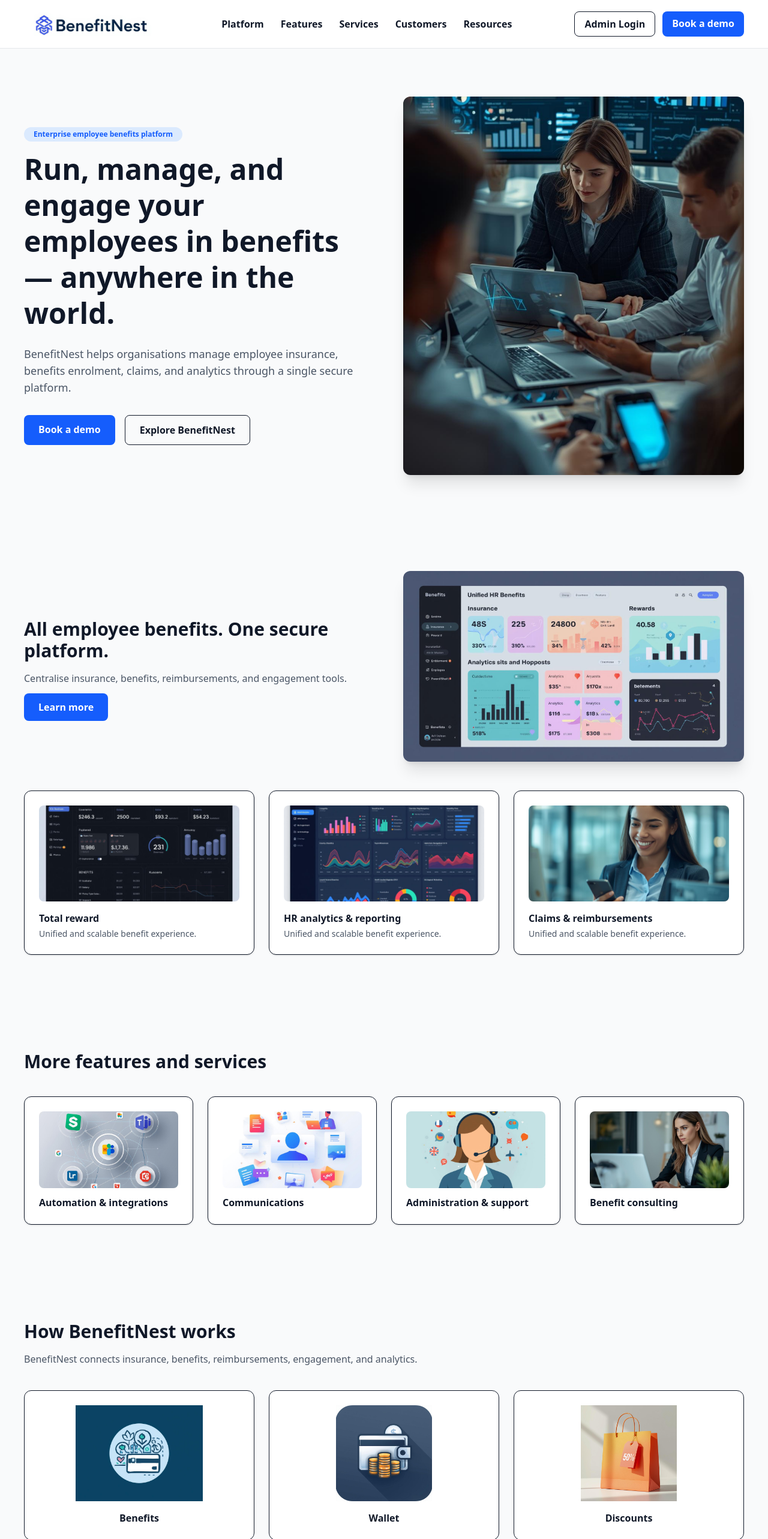
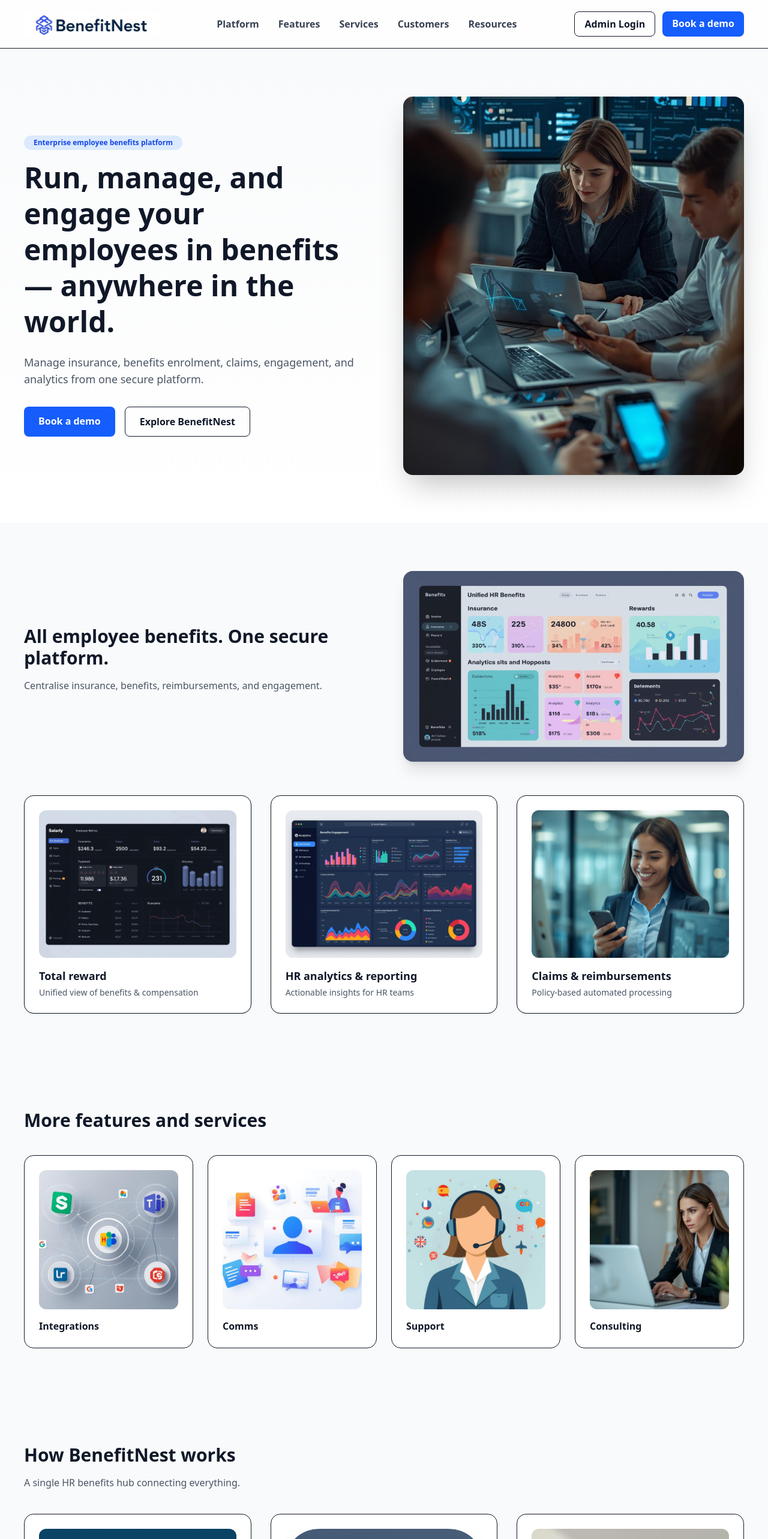
Before and after one commit to sanjaisinghraj/benefitnest-frontend, a Next.js app: page / in a window 1280 px wide. Shown: the top 2566 px of the page at 60% size. Built offline with nearby package versions, Linux system fonts and the light colour scheme.

Commit message:
changed page.tsx file

```diff
--- a/app/page.tsx
+++ b/app/page.tsx
@@ -6,28 +6,40 @@ export default function Page() {
   return (
     <>
       {/* HEADER */}
-      <header className="bg-white border-b border-gray-200 sticky top-0 z-50">
-        <div className="max-w-7xl mx-auto px-10 flex items-center justify-between h-20">
-          <img src="/images/marketing/logo.png" alt="BenefitNest" className="h-10" />
+      <header className="bg-white/80 backdrop-blur border-b sticky top-0 z-50">
+        <div className="max-w-7xl mx-auto px-6 lg:px-10 flex items-center justify-between h-20">
+          <a href="/">
+            <img
+              src="/images/marketing/logo.png"
+              alt="BenefitNest"
+              className="h-10"
+            />
+          </a>
 
-          <nav className="hidden md:flex gap-7 font-semibold">
-            <a className="hover:text-blue-600" href="#">Platform</a>
-            <a className="hover:text-blue-600" href="#">Features</a>
-            <a className="hover:text-blue-600" href="#">Services</a>
-            <a className="hover:text-blue-600" href="#">Customers</a>
-            <a className="hover:text-blue-600" href="#">Resources</a>
+          <nav className="hidden md:flex gap-8 font-semibold text-gray-700">
+            {["Platform", "Features", "Services", "Customers", "Resources"].map(
+              (item) => (
+                <a
+                  key={item}
+                  href="#"
+                  className="relative after:absolute after:-bottom-1 after:left-0 after:h-0.5 after:w-0 after:bg-blue-600 hover:after:w-full after:transition-all"
+                >
+                  {item}
+                </a>
+              )
+            )}
           </nav>
 
           <div className="flex gap-3">
             <a
               href="https://admin.benefitnest.space/admin"
-              className="px-4 py-2 rounded-lg border font-semibold hover:shadow-md"
+              className="px-4 py-2 rounded-lg font-semibold border hover:bg-gray-100"
             >
               Admin Login
             </a>
             <a
               href="#"
-              className="px-4 py-2 rounded-lg bg-blue-600 text-white font-semibold hover:shadow-lg"
+              className="px-4 py-2 rounded-lg font-semibold bg-blue-600 text-white hover:bg-blue-700"
             >
               Book a demo
             </a>
@@ -36,106 +48,122 @@ export default function Page() {
       </header>
 
       {/* HERO */}
-      <section className="bg-gray-50 py-20">
-        <div className="max-w-7xl mx-auto px-10 grid md:grid-cols-2 gap-16 items-center">
+      <section className="bg-gradient-to-b from-gray-50 to-white py-20">
+        <div className="max-w-7xl mx-auto px-6 lg:px-10 grid lg:grid-cols-2 gap-16 items-center">
           <div>
-            <span className="inline-block mb-4 px-4 py-1 rounded-full bg-blue-100 text-blue-600 text-xs font-bold">
+            <span className="inline-block px-4 py-1 rounded-full bg-blue-100 text-blue-700 text-xs font-bold mb-4">
               Enterprise employee benefits platform
             </span>
 
-            <h1 className="text-5xl font-bold mb-6 leading-tight">
-              Run, manage, and engage your employees in benefits — anywhere in the world.
+            <h1 className="text-4xl lg:text-5xl font-extrabold leading-tight mb-6">
+              Run, manage, and engage your employees in benefits — anywhere in the
+              world.
             </h1>
 
             <p className="text-lg text-gray-600 max-w-xl">
-              BenefitNest helps organisations manage employee insurance, benefits enrolment,
-              claims, and analytics through a single secure platform.
+              Manage insurance, benefits enrolment, claims, engagement, and
+              analytics from one secure platform.
             </p>
 
             <div className="flex gap-4 mt-8">
-              <a className="px-6 py-3 rounded-lg bg-blue-600 text-white font-semibold hover:shadow-lg" href="#">
+              <a className="px-6 py-3 rounded-lg font-semibold bg-blue-600 text-white hover:bg-blue-700">
                 Book a demo
               </a>
-              <a className="px-6 py-3 rounded-lg border font-semibold hover:shadow-md" href="#features">
+              <a className="px-6 py-3 rounded-lg font-semibold border hover:bg-gray-100">
                 Explore BenefitNest
               </a>
             </div>
           </div>
 
-          {/* SAME HOVER EFFECT */}
+          <div className="relative group">
             <img
               src="/images/marketing/hero-illustration.jpg"
-            className="rounded-xl shadow-xl transition-transform duration-300 hover:scale-[1.02]"
-            alt=""
+              className="rounded-2xl shadow-2xl transition-transform group-hover:scale-[1.02]"
             />
+          </div>
         </div>
       </section>
 
-      {/* FEATURES */}
-      <section id="features" className="py-20 bg-gray-50">
-        <div className="max-w-7xl mx-auto px-10 grid md:grid-cols-2 gap-16 items-center">
+      {/* FEATURE GRID */}
+      <section className="py-20 bg-gray-50">
+        <div className="max-w-7xl mx-auto px-6 lg:px-10">
+          <div className="grid lg:grid-cols-2 gap-16 items-center">
             <div>
               <h2 className="text-3xl font-bold mb-4">
                 All employee benefits. One secure platform.
               </h2>
               <p className="text-gray-600 mb-6">
-              Centralise insurance, benefits, reimbursements, and engagement tools.
+                Centralise insurance, benefits, reimbursements, and engagement.
               </p>
-            <a className="px-6 py-3 bg-blue-600 text-white rounded-lg font-semibold hover:shadow-lg" href="#">
-              Learn more
-            </a>
             </div>
 
             <img
               src="/images/marketing/feature-oneplace.jpg"
-            className="rounded-xl shadow-xl transition-transform duration-300 hover:scale-[1.02]"
-            alt=""
+              className="rounded-2xl shadow-xl hover:scale-[1.02] transition"
             />
           </div>
 
-        {/* FEATURE CARDS */}
-        <div className="max-w-7xl mx-auto px-10 grid md:grid-cols-3 gap-6 mt-12">
+          <div className="grid md:grid-cols-3 gap-8 mt-14">
             {[
-            ["feature-total-reward.jpg", "Total reward"],
-            ["feature-insights.jpg", "HR analytics & reporting"],
-            ["feature-reimbursement.jpg", "Claims & reimbursements"],
-          ].map(([img, title]) => (
+              {
+                img: "feature-total-reward.jpg",
+                title: "Total reward",
+                desc: "Unified view of benefits & compensation",
+              },
+              {
+                img: "feature-insights.jpg",
+                title: "HR analytics & reporting",
+                desc: "Actionable insights for HR teams",
+              },
+              {
+                img: "feature-reimbursement.jpg",
+                title: "Claims & reimbursements",
+                desc: "Policy-based automated processing",
+              },
+            ].map((f) => (
               <div
-              key={title}
-              className="bg-white border rounded-xl p-6 shadow transition-all duration-300 hover:-translate-y-1 hover:shadow-xl"
+                key={f.title}
+                className="group bg-white border rounded-2xl p-6 shadow hover:shadow-2xl transition"
               >
-              <div className="h-40 flex items-center justify-center overflow-hidden rounded-lg mb-4">
-                <img src={`/images/marketing/${img}`} className="object-cover h-full w-full" />
+                <div className="aspect-[4/3] overflow-hidden rounded-xl mb-4">
+                  <img
+                    src={`/images/marketing/${f.img}`}
+                    className="w-full h-full object-cover group-hover:scale-105 transition"
+                  />
                 </div>
-              <h3 className="font-semibold mb-1">{title}</h3>
-              <p className="text-sm text-gray-600">
-                Unified and scalable benefit experience.
-              </p>
+                <h3 className="font-semibold text-lg mb-1">{f.title}</h3>
+                <p className="text-gray-600 text-sm">{f.desc}</p>
               </div>
             ))}
+          </div>
         </div>
       </section>
 
       {/* MORE FEATURES */}
       <section className="py-20">
-        <div className="max-w-7xl mx-auto px-10">
-          <h2 className="text-3xl font-bold mb-10">More features and services</h2>
+        <div className="max-w-7xl mx-auto px-6 lg:px-10">
+          <h2 className="text-3xl font-bold mb-10">
+            More features and services
+          </h2>
 
           <div className="grid md:grid-cols-4 gap-6">
             {[
-              ["feature-integrations.jpg", "Automation & integrations"],
-              ["feature-comms.jpg", "Communications"],
-              ["feature-support.jpg", "Administration & support"],
-              ["feature-consulting.jpg", "Benefit consulting"],
-            ].map(([img, title]) => (
+              "integrations",
+              "comms",
+              "support",
+              "consulting",
+            ].map((k) => (
               <div
-                key={title}
-                className="bg-white border rounded-xl p-6 shadow transition-all duration-300 hover:-translate-y-1 hover:shadow-xl"
+                key={k}
+                className="group bg-white border rounded-2xl p-6 hover:shadow-xl transition"
               >
-                <div className="h-32 flex items-center justify-center overflow-hidden rounded-lg mb-3">
-                  <img src={`/images/marketing/${img}`} className="object-cover h-full w-full" />
+                <div className="aspect-square rounded-xl overflow-hidden mb-4">
+                  <img
+                    src={`/images/marketing/feature-${k}.jpg`}
+                    className="w-full h-full object-cover group-hover:scale-105 transition"
+                  />
                 </div>
-                <h4 className="font-semibold">{title}</h4>
+                <h4 className="font-semibold capitalize">{k}</h4>
               </div>
             ))}
           </div>
@@ -144,59 +172,46 @@ export default function Page() {
 
       {/* HOW IT WORKS */}
       <section className="py-20 bg-gray-50">
-        <div className="max-w-7xl mx-auto px-10">
+        <div className="max-w-7xl mx-auto px-6 lg:px-10">
           <h2 className="text-3xl font-bold mb-4">How BenefitNest works</h2>
-          <p className="text-gray-600 mb-10 max-w-2xl">
-            BenefitNest connects insurance, benefits, reimbursements, engagement, and analytics.
+          <p className="text-gray-600 mb-10">
+            A single HR benefits hub connecting everything.
           </p>
 
-          <div className="grid md:grid-cols-3 gap-6">
+          <div className="grid md:grid-cols-3 gap-8">
             {[
-              ["overview-benefits.jpg", "Benefits"],
-              ["overview-wallet.jpg", "Wallet"],
-              ["overview-discounts.jpg", "Discounts"],
-              ["overview-recognition.jpg", "Recognition"],
-              ["overview-mobile.jpg", "Mobile"],
-              ["overview-ai.jpg", "AI"],
-            ].map(([img, title]) => (
+              "benefits",
+              "wallet",
+              "discounts",
+              "recognition",
+              "mobile",
+              "ai",
+            ].map((k) => (
               <div
-                key={title}
-                className="bg-white border rounded-xl p-6 text-center transition-all duration-300 hover:-translate-y-1 hover:shadow-xl"
+                key={k}
+                className="group bg-white border rounded-2xl p-6 text-center hover:shadow-xl transition"
               >
-                <div className="h-40 flex items-center justify-center overflow-hidden rounded-lg mb-4">
-                  <img src={`/images/marketing/${img}`} className="object-contain h-full" />
+                <div className="aspect-square rounded-xl overflow-hidden mb-4">
+                  <img
+                    src={`/images/marketing/overview-${k}.jpg`}
+                    className="w-full h-full object-cover group-hover:scale-105 transition"
+                  />
                 </div>
-                <h4 className="font-semibold">{title}</h4>
+                <h4 className="font-semibold capitalize">{k}</h4>
               </div>
             ))}
           </div>
         </div>
       </section>
 
-      {/* CUSTOMER STORIES */}
-      <section className="py-20">
-        <div className="max-w-7xl mx-auto px-10">
-          <h2 className="text-3xl font-bold mb-10">Customer stories</h2>
-
-          <div className="grid md:grid-cols-3 gap-6">
-            {[
-              "story-ocado.jpg",
-              "story-lendlease.jpg",
-              "story-salesforce.jpg",
-            ].map((img) => (
-              <div
-                key={img}
-                className="bg-white border rounded-xl p-6 shadow transition-all duration-300 hover:-translate-y-1 hover:shadow-xl"
-              >
-                <div className="h-44 overflow-hidden rounded-lg mb-4">
-                  <img src={`/images/marketing/${img}`} className="object-cover h-full w-full" />
-                </div>
-                <h4 className="font-semibold mb-1">Enterprise customer</h4>
-                <p className="text-sm text-gray-600">Delivering measurable impact at scale.</p>
-              </div>
-            ))}
-          </div>
-        </div>
+      {/* CTA */}
+      <section className="py-24 bg-gradient-to-r from-blue-600 to-blue-800 text-white text-center">
+        <h2 className="text-4xl font-extrabold mb-6">
+          Ready to simplify employee benefits?
+        </h2>
+        <a className="inline-block px-8 py-4 bg-white text-blue-700 font-bold rounded-xl hover:scale-105 transition">
+          Book a demo
+        </a>
       </section>
 
       {/* FOOTER */}
```
Lines whose indentation alone changed are shown as unchanged.
